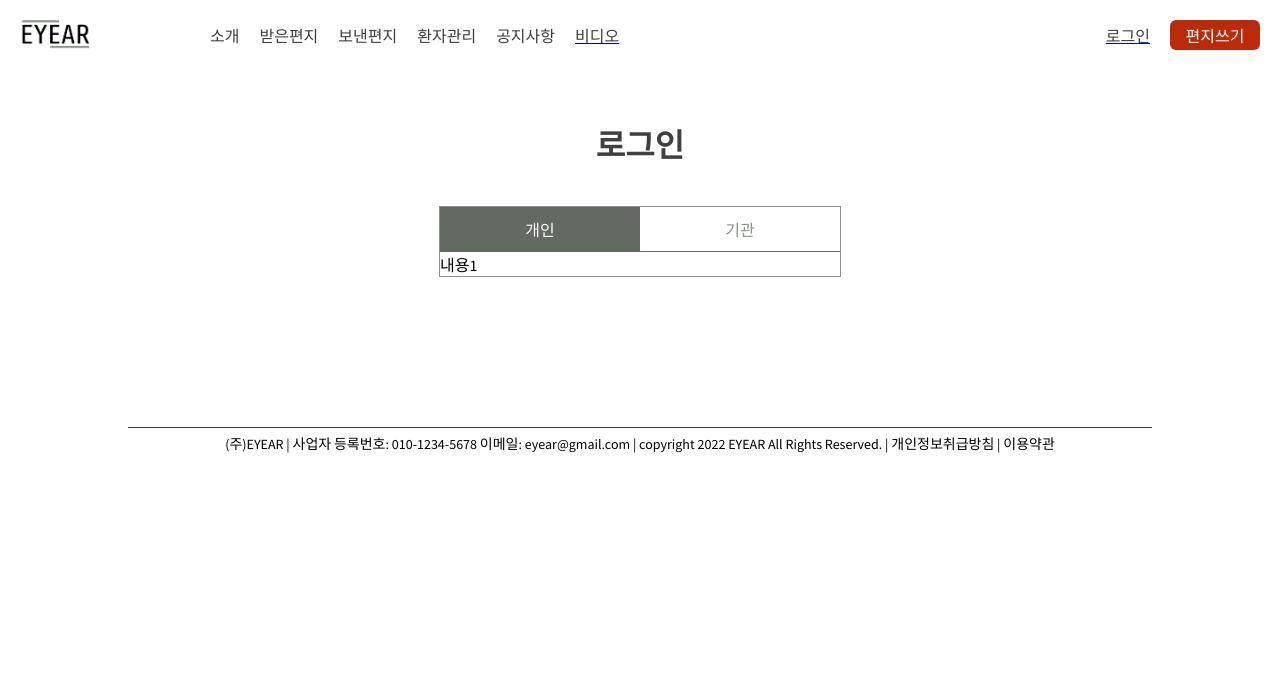
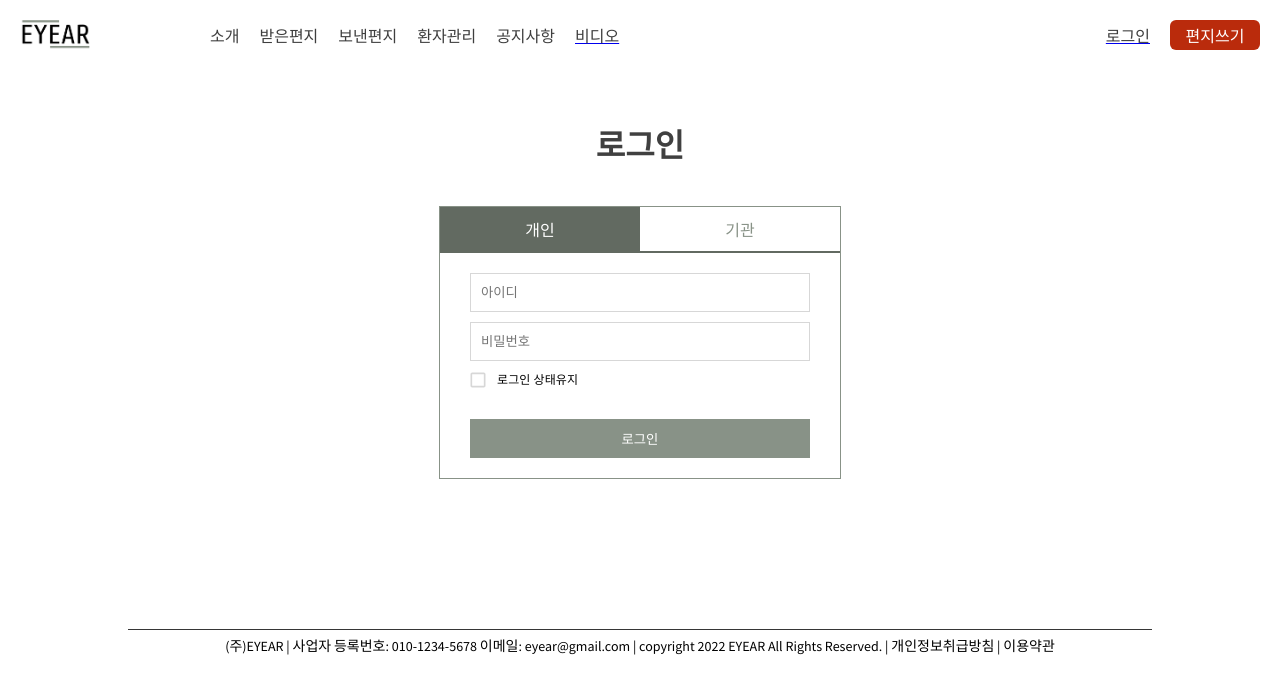
Before and after one commit to eyear22/eyear_frontend, a React (Create React App) app: page /login in a window 1280 px wide. Shown: the top 694 px of the page. Built offline with nearby package versions, Linux system fonts and the light colour scheme.

Commit message:
[FEAT] 체크박스 생성

```diff
--- /dev/null
+++ b/src/components/login/Input.js
@@ -0,0 +1,42 @@
+import { Checkbox, FormControlLabel, FormGroup, Typography } from '@mui/material';
+import styled from 'styled-components';
+
+const Input = () => {
+  return (
+    <Container>
+      <MyInput placeholder="아이디" />
+      <MyInput placeholder="비밀번호" />
+      <FormGroup>
+        <FormControlLabel
+          control={<Checkbox size="small" sx={{ color: '#d7d7d7' }} />}
+          label={<Typography sx={{ fontSize: 12 }}>로그인 상태유지</Typography>}
+        />
+      </FormGroup>
+      <Button>로그인</Button>
+    </Container>
+  );
+};
+
+const Container = styled.div`
+  display: flex;
+  flex-direction: column;
+  padding: 10px 30px;
+  margin-bottom: 10px;
+`;
+
+const MyInput = styled.input`
+  padding: 10px;
+  margin-top: 10px;
+  border: 1px solid #d7d7d7;
+`;
+
+const Button = styled.button`
+  padding: 10px;
+  color: white;
+  background-color: #889287;
+  border: none;
+  cursor: pointer;
+  margin-top: 20px;
+`;
+
+export default Input;
--- a/src/pages/Login.js
+++ b/src/pages/Login.js
@@ -1,6 +1,7 @@
 import { useState } from 'react';
 import styled from 'styled-components';
 import AuthLayout from '../components/common/AuthLayout';
+import Input from '../components/login/Input';
 import { mobile } from '../utils/responsive';
 
 const Login = () => {
@@ -13,7 +14,7 @@ const Login = () => {
           <Title active={!activeIndex}>개인</Title>
         </TitleContainer>
       ),
-      content: <div>내용1</div>,
+      content: <Input />,
     },
     {
       title: (
@@ -58,6 +59,7 @@ const Wrap = styled.div`
 
 const TopBar = styled.div`
   display: flex;
+  cursor: pointer;
 `;
 
 const TitleContainer = styled.div`
@@ -73,7 +75,7 @@ const Title = styled.text`
 `;
 
 const TopLine = styled.div`
-  height: 1px;
+  height: 2px;
   background-color: #626a61;
 `;
 
```
